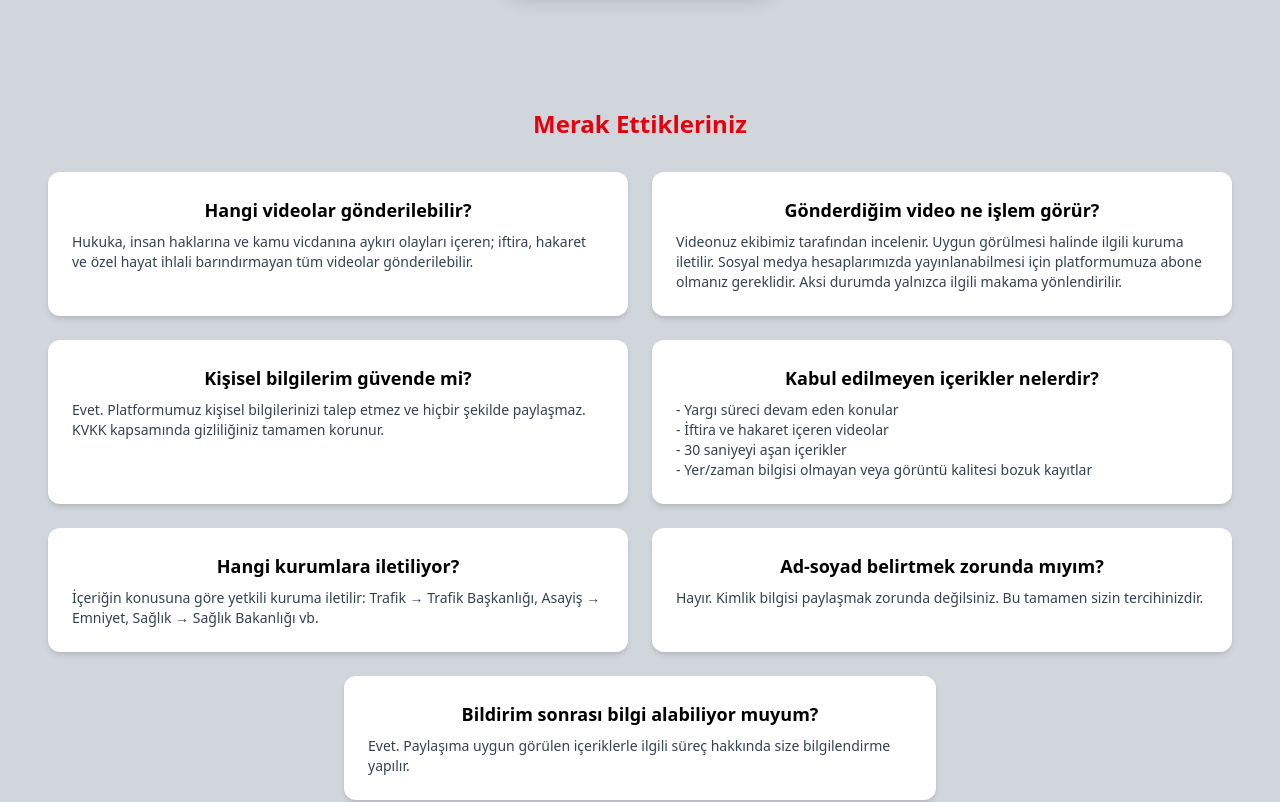
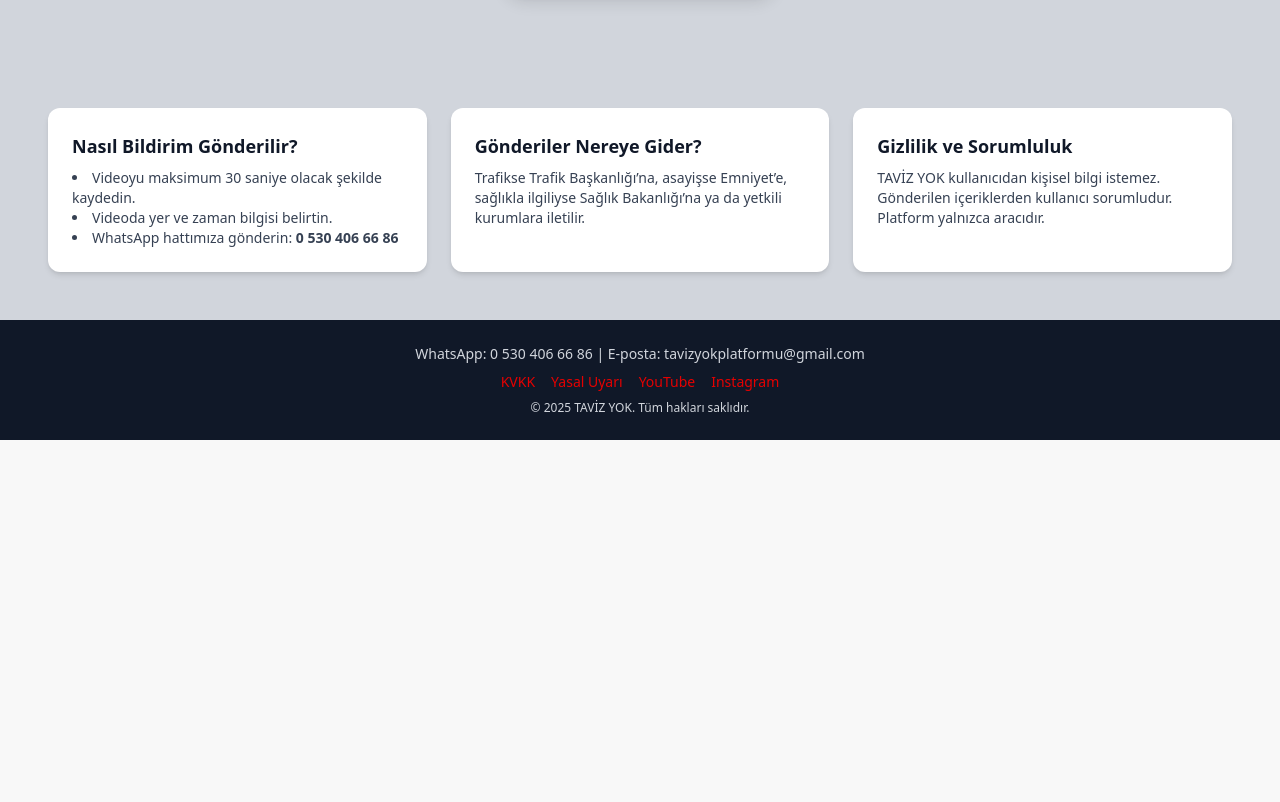
Before and after one commit to GurhanAksoy/tavizyok-website, a Next.js app: page / in a window 1280 px wide. Shown: the part 680-1482 px from the top of the page. After the commit the page ends 1120 px from the top, so only its background shows below. Built offline with nearby package versions, Linux system fonts and the light colour scheme.

Commit message:
Update page.js

```diff
--- a/src/app/page.js
+++ b/src/app/page.js
@@ -38,63 +38,26 @@ export default function Home() {
 </a>
       </div>
 
-      {/* ✅ Merak Ettikleriniz Bölümü */}
-      <div className="px-6 md:px-12 py-12">
-        <h2 className="text-2xl font-bold text-red-600 text-center mb-8">
-          Merak Ettikleriniz
-        </h2>
-        <div className="grid grid-cols-1 md:grid-cols-2 gap-6">
+      <div className="grid grid-cols-1 md:grid-cols-3 gap-6 px-6 md:px-12 py-12">
         <div className="bg-white rounded-xl shadow-md p-6 text-left">
-            <h3 className="font-semibold mb-2 text-lg text-black text-center">Hangi videolar gönderilebilir?</h3>
+          <h2 className="font-bold text-lg mb-2">Nasıl Bildirim Gönderilir?</h2>
+          <ul className="list-disc list-inside text-sm text-gray-700">
+            <li>Videoyu maksimum 30 saniye olacak şekilde kaydedin.</li>
+            <li>Videoda yer ve zaman bilgisi belirtin.</li>
+            <li>WhatsApp hattımıza gönderin: <strong>0 530 406 66 86</strong></li>
+          </ul>
+        </div>
+        <div className="bg-white rounded-xl shadow-md p-6 text-left">
+          <h2 className="font-bold text-lg mb-2">Gönderiler Nereye Gider?</h2>
           <p className="text-sm text-gray-700">
-              Hukuka, insan haklarına ve kamu vicdanına aykırı olayları içeren; iftira, hakaret ve özel hayat ihlali barındırmayan tüm videolar gönderilebilir.
+            Trafikse Trafik Başkanlığı’na, asayişse Emniyet’e, sağlıkla ilgiliyse Sağlık Bakanlığı’na ya da yetkili kurumlara iletilir.
           </p>
         </div>
-
         <div className="bg-white rounded-xl shadow-md p-6 text-left">
-            <h3 className="font-semibold mb-2 text-lg text-black text-center">Gönderdiğim video ne işlem görür?</h3>
+          <h2 className="font-bold text-lg mb-2">Gizlilik ve Sorumluluk</h2>
           <p className="text-sm text-gray-700">
-              Videonuz ekibimiz tarafından incelenir. Uygun görülmesi halinde ilgili kuruma iletilir. Sosyal medya hesaplarımızda yayınlanabilmesi için platformumuza abone olmanız gereklidir. Aksi durumda yalnızca ilgili makama yönlendirilir.
+            TAVİZ YOK kullanıcıdan kişisel bilgi istemez. Gönderilen içeriklerden kullanıcı sorumludur. Platform yalnızca aracıdır.
           </p>
-          </div>
-
-          <div className="bg-white rounded-xl shadow-md p-6 text-left">
-            <h3 className="font-semibold mb-2 text-lg text-black text-center">Kişisel bilgilerim güvende mi?</h3>
-            <p className="text-sm text-gray-700">
-              Evet. Platformumuz kişisel bilgilerinizi talep etmez ve hiçbir şekilde paylaşmaz. KVKK kapsamında gizliliğiniz tamamen korunur.
-            </p>
-          </div>
-
-          <div className="bg-white rounded-xl shadow-md p-6 text-left">
-            <h3 className="font-semibold mb-2 text-lg text-black text-center">Kabul edilmeyen içerikler nelerdir?</h3>
-            <p className="text-sm text-gray-700">
-              - Yargı süreci devam eden konular<br />
-              - İftira ve hakaret içeren videolar<br />
-              - 30 saniyeyi aşan içerikler<br />
-              - Yer/zaman bilgisi olmayan veya görüntü kalitesi bozuk kayıtlar
-            </p>
-          </div>
-
-          <div className="bg-white rounded-xl shadow-md p-6 text-left">
-            <h3 className="font-semibold mb-2 text-lg text-black text-center">Hangi kurumlara iletiliyor?</h3>
-            <p className="text-sm text-gray-700">
-              İçeriğin konusuna göre yetkili kuruma iletilir: Trafik → Trafik Başkanlığı, Asayiş → Emniyet, Sağlık → Sağlık Bakanlığı vb.
-            </p>
-          </div>
-
-          <div className="bg-white rounded-xl shadow-md p-6 text-left">
-            <h3 className="font-semibold mb-2 text-lg text-black text-center">Ad-soyad belirtmek zorunda mıyım?</h3>
-            <p className="text-sm text-gray-700">
-              Hayır. Kimlik bilgisi paylaşmak zorunda değilsiniz. Bu tamamen sizin tercihinizdir.
-            </p>
-          </div>
-
-          <div className="bg-white rounded-xl shadow-md p-6 text-left md:col-span-2 md:w-1/2 md:mx-auto">
-            <h3 className="font-semibold mb-2 text-lg text-black text-center">Bildirim sonrası bilgi alabiliyor muyum?</h3>
-            <p className="text-sm text-gray-700">
-              Evet. Paylaşıma uygun görülen içeriklerle ilgili süreç hakkında size bilgilendirme yapılır.
-            </p>
-          </div>
         </div>
       </div>
 
```
Lines whose indentation alone changed are shown as unchanged.
